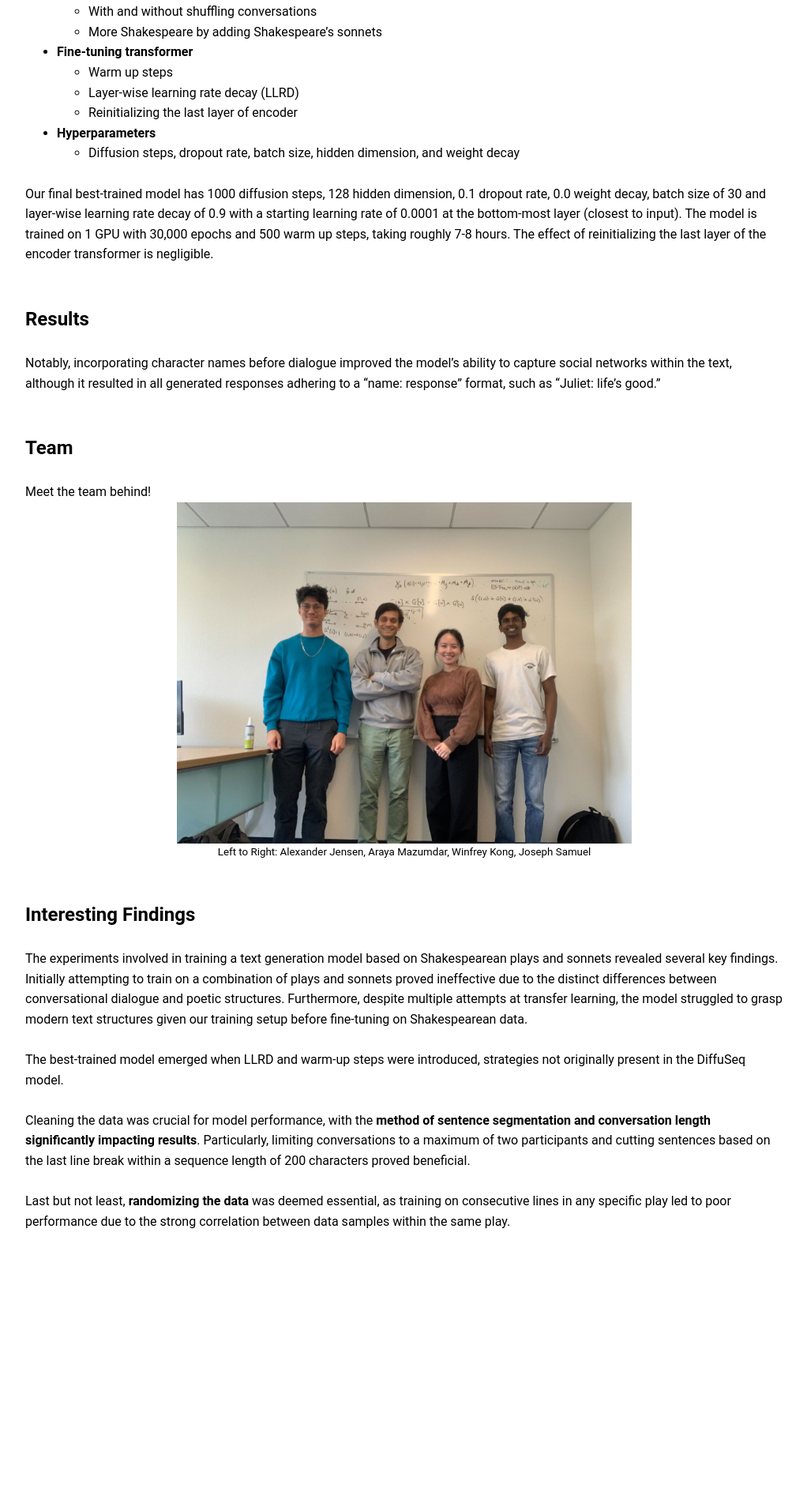
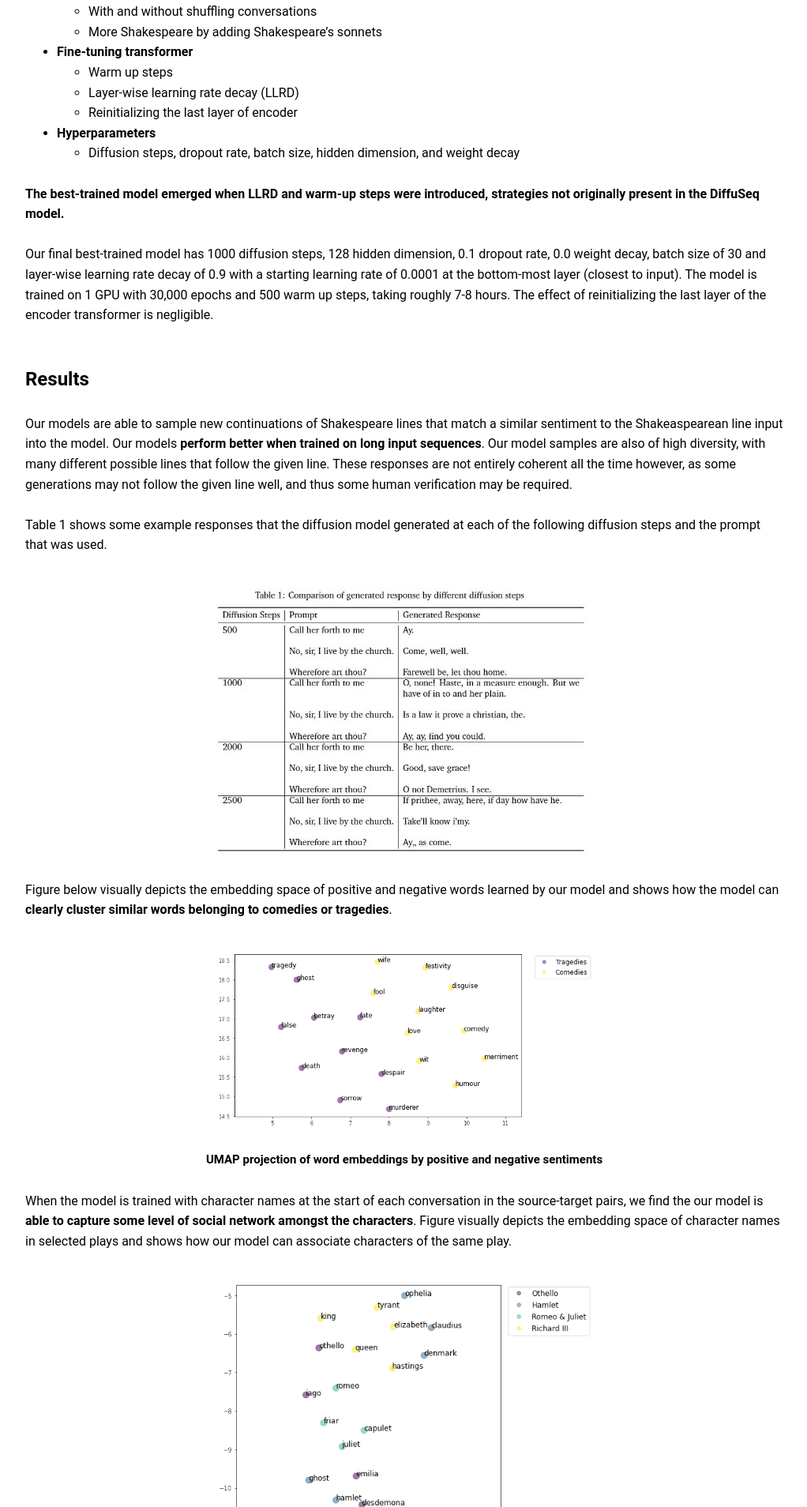
Before and after one commit to xianyingkong/diffusion-text-generation, a Jekyll site: the page built from docs/index.md, in a window 1280 px wide. Shown: the part 2679-4587 px from the top of the page at 79% size, without its empty margins (128-1150 px from the left). Built offline with Jekyll 4.4.1, drawn with Linux system fonts in a browser that asks for light colours; before the commit the page ends 4355 px from its top, so only the background shows below that; some of the changed text lies outside the part shown.

Commit message:
completed results section

```diff
--- a/docs/assets/css/style.css
+++ b/docs/assets/css/style.css
@@ -125,6 +125,13 @@ img {
     margin-bottom: 1rem;
 }
 
+#very-small-img {
+    height: auto;
+    max-width: 50%;
+    margin-top: 1rem;
+    margin-bottom: 1rem;
+}
+
 #large-img {
     height: auto;
     max-width: 100%;
--- a/docs/index.md
+++ b/docs/index.md
@@ -82,14 +82,49 @@ Some notable experiments that we have conducted include:
 
 <br>
 
+**The best-trained model emerged when LLRD and warm-up steps were introduced, strategies not originally present in the DiffuSeq model.**
+
+<br>
+
 Our final best-trained model has 1000 diffusion steps, 128 hidden dimension, 0.1 dropout rate, 0.0 weight decay, batch size of 30 and layer-wise learning rate decay of 0.9 with a starting learning rate of 0.0001 at the bottom-most layer (closest to input). The model is trained on 1 GPU with 30,000 epochs and 500 warm up steps, taking roughly 7-8 hours. The effect of reinitializing the last layer of the encoder transformer is negligible.
 
 <br>
 
 ## **Results** {#results}
-Notably, incorporating character names before dialogue improved the model's ability to capture social networks within the text, although it resulted in all generated responses adhering to a "name: response" format, such as "Juliet: life's good."
+Our models are able to sample new continuations of Shakespeare lines that match a similar sentiment to the Shakeaspearean line input into the model. Our models **perform better when trained on long input sequences**. Our model samples are also of high diversity, with many different possible lines that follow the given line. These responses are not entirely coherent all the time however, as some generations may not follow the given line well, and thus some human verification may be required.
 
-<!-- ![Results Image](/assets/images/results.jpg) -->
+<br>
+
+Table 1 shows some example responses that the diffusion model generated at each of the
+following diffusion steps and the prompt that was used.
+
+
+<br>
+
+{:refdef: style="text-align: center;"}
+![diffusion_img](/assets/model_comparison.JPG){: #very-small-img}
+{: refdef}
+
+Figure below visually depicts the embedding space of positive and negative words learned by our model and shows how the model can **clearly cluster similar words belonging to comedies or tragedies**.
+
+<br>
+
+{:refdef: style="text-align: center;"}
+![diffusion_img](/assets/tragedies_comedies.png){: #very-small-img}
+{: refdef}
+<p style="font-size: large; text-align: center;"><strong style="font-size: smaller;">UMAP projection of word embeddings by positive and negative sentiments</strong></p>
+
+<br>
+
+When the model is trained with character names at the start of each conversation in the source-target pairs, we find the our model is **able to capture some level of social network amongst the characters**. Figure visually depicts the embedding space of character names in selected plays and shows how our model can associate characters of the same play.
+
+<br>
+
+{:refdef: style="text-align: center;"}
+![diffusion_img](/assets/social_net.png){: #very-small-img}
+{: refdef}
+<p style="font-size: large; text-align: center;"><strong style="font-size: smaller;">UMAP projection of character names in selected famous plays</strong></p>
+
 
 <br>
 
@@ -107,10 +142,6 @@ The experiments involved in training a text generation model based on Shakespear
 
 <br>
 
-The best-trained model emerged when LLRD and warm-up steps were introduced, strategies not originally present in the DiffuSeq model.
-
-<br>
-
 Cleaning the data was crucial for model performance, with the **method of sentence segmentation and conversation length significantly impacting results**. Particularly, limiting conversations to a maximum of two participants and cutting sentences based on the last line break within a sequence length of 200 characters proved beneficial.
 
 <br>
```
